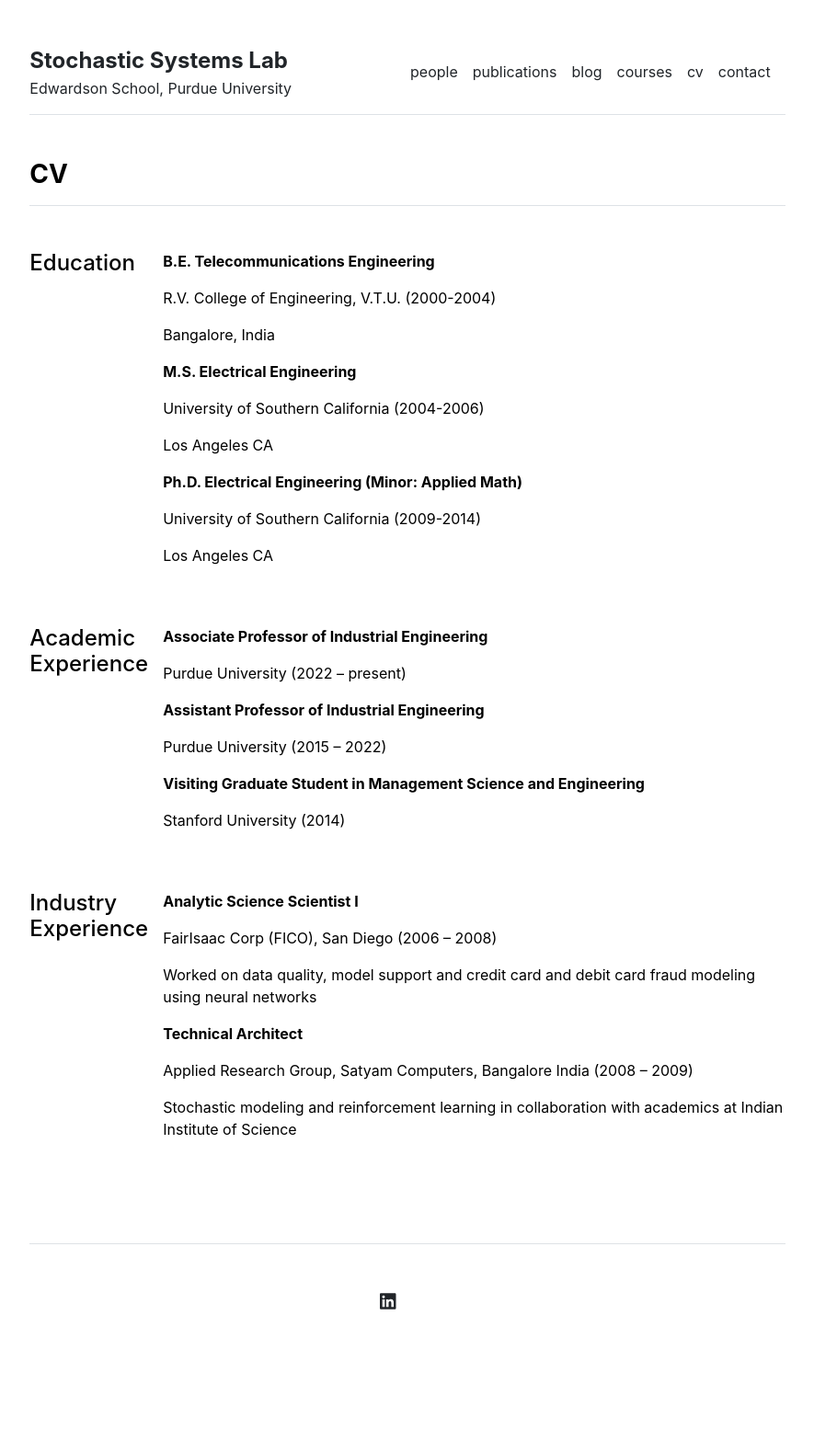
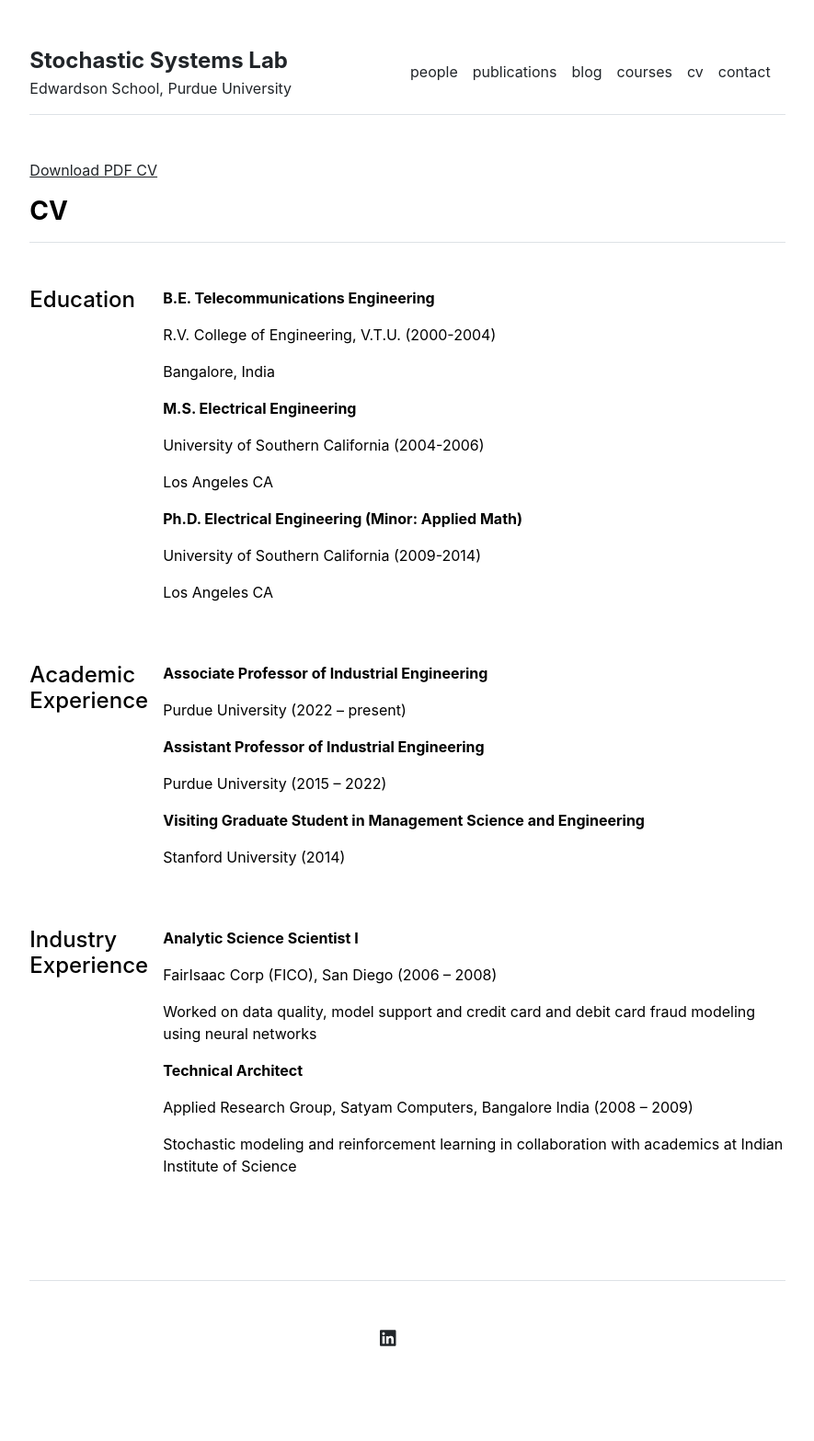
Before and after one commit to stochasticsystemslab/stochasticsystemslab.github.io, a Jekyll site: the page built from cv.md, in a window 1280 px wide. Shown: the whole page at 92% size, without its empty margins (197-1082 px from the left). Built offline with Jekyll 4.4.1, drawn with Linux system fonts in a browser that asks for light colours; before the commit the page ends 1527 px from its top, so only the background shows below that.

Commit message:
Update cv.html

```diff
--- a/_layouts/cv.html
+++ b/_layouts/cv.html
@@ -3,6 +3,13 @@ layout: default
 ---
 
 {{ content }}
+
+<p>
+  <a href="/assets/Honnappa_CV_full.pdf" target="_blank" rel="noopener">
+    Download PDF CV
+  </a>
+</p>
+
 <div class="row g-5 mb-5">
   <div>
     <h3 class="fw-bold border-bottom pb-3 mb-5">CV</h3>
```
